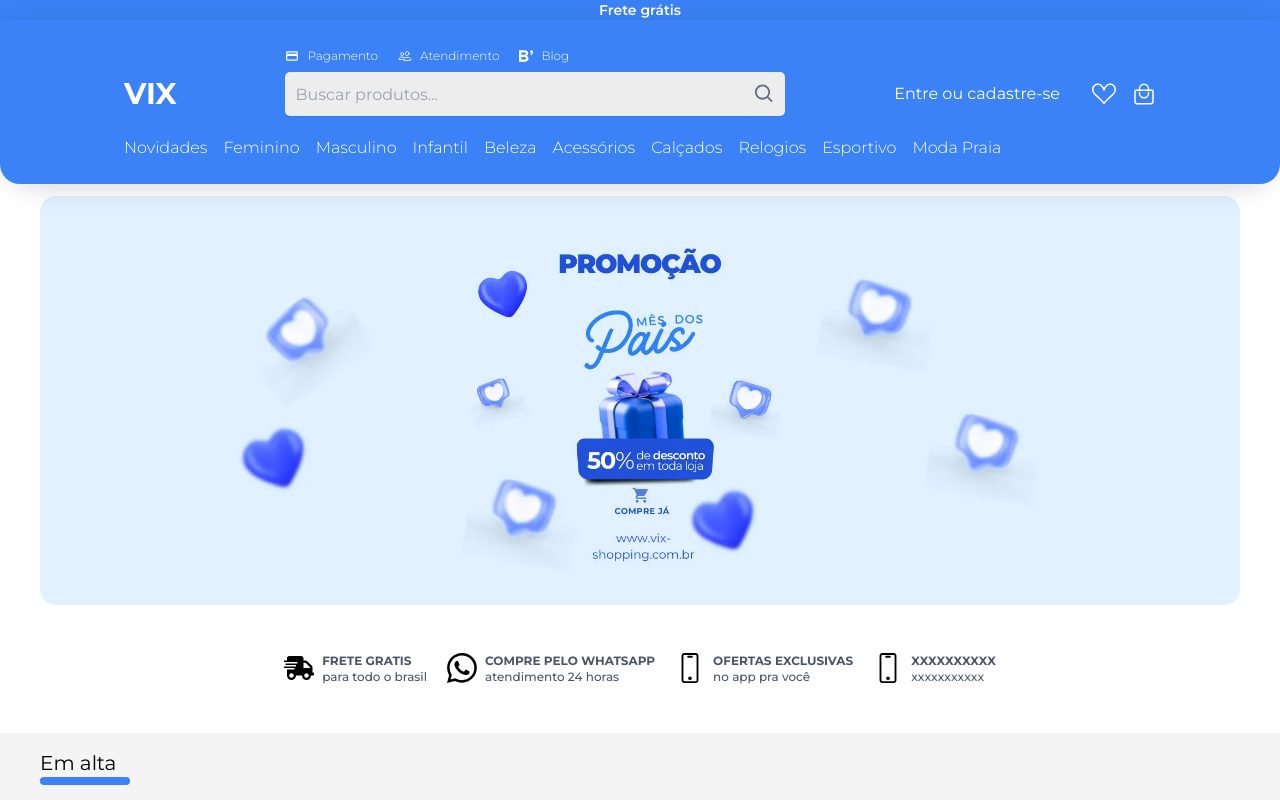
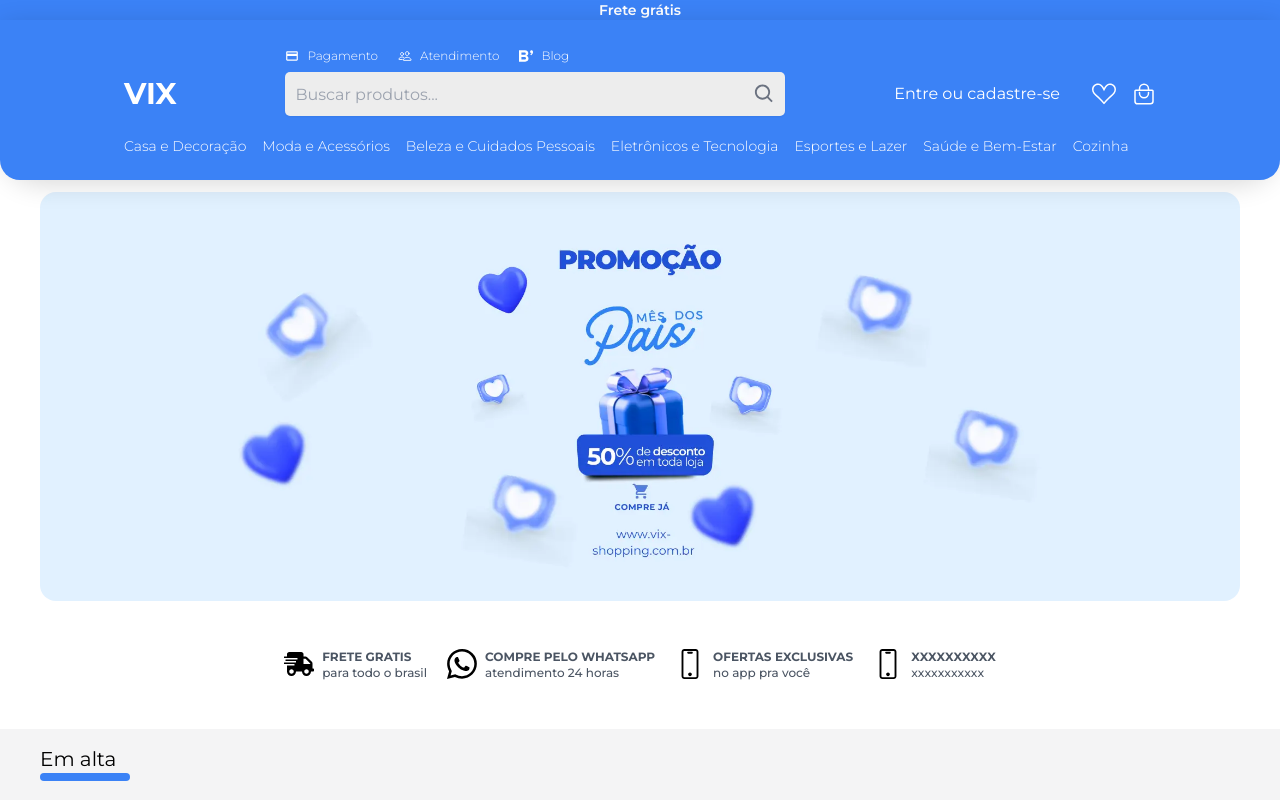
Before and after one commit to rayansilva9/vix-shopping, a Next.js app: page / in a window 1280 px wide. Shown: the top 800 px of the page. Built offline with nearby package versions, Linux system fonts and the light colour scheme; no server answers; the database is empty.

Commit message:
fixing header

```diff
--- a/components/header/header.tsx
+++ b/components/header/header.tsx
@@ -8,7 +8,8 @@ import { MdPayment } from 'react-icons/md'
 import { SiBloglovin } from 'react-icons/si'
 import MenuMobile from './menuHeader'
 import { Stack } from '@mui/material'
-import { useRouter } from 'next/navigation'
+import { usePathname } from 'next/navigation'
+import Link from 'next/link'
 
 const Header2: React.FC = () => {
   const [openMenu, setopenMenu] = React.useState(false)
@@ -21,26 +22,35 @@ const Header2: React.FC = () => {
       setopenMenu(true)
     }
   }
+  const pathname = usePathname()
 
   const CATEGORY = [
-    'Novidades',
-    'Feminino',
-    'Masculino',
-    'Infantil',
-    'Beleza',
-    'Acessórios',
-    'Calçados',
-    'Relogios',
-    'Esportivo',
-    'Moda Praia'
+    { name: 'Casa e Decoração' },
+    { name: 'Moda e Acessórios' },
+    { name: 'Beleza e Cuidados Pessoais' },
+    { name: 'Eletrônicos e Tecnologia' },
+    { name: 'Esportes e Lazer' },
+    { name: 'Saúde e Bem-Estar' },
+    { name: 'Cozinha' }
   ]
+  // const CATEGORY = [
+  //   { name: 'Casa e Decoração' },
+  //   { name: 'Moda e Acessórios' },
+  //   { name: 'Beleza e Cuidados Pessoais' },
+  //   { name: 'Eletrônicos e Tecnologia' },
+  //   { name: 'Esportes e Lazer' },
+  //   { name: 'Saúde e Bem-Estar' },
+  //   { name: 'Livros, Filmes e Música' },
+  //   { name: 'Cozinha' },
+  //   { name: 'Jardinagem e Ambiente Externo' },
+  //   { name: 'Viagens e Aventuras' },
+  // ]
 
-  const router = useRouter()
 
   return (
     <>
       <div className="w-full bg-blue-500">
-        <p className='text-center font-semibold text-sm text-white'> Frete grátis</p>
+        <p className="text-center font-semibold text-sm text-white"> Frete grátis</p>
       </div>
       <header
         style={{
@@ -49,24 +59,26 @@ const Header2: React.FC = () => {
           zIndex: 5,
           boxShadow: ' 0px 5px 28px -2px #0000002a',
           borderBottomLeftRadius: ' 40px',
-          borderBottomRightRadius: '40px',
+          borderBottomRightRadius: '40px'
         }}
       >
-        <div style={{
+        <div
+          style={{
             borderBottomLeftRadius: ' 20px',
-          borderBottomRightRadius: '20px',
-        }} className="py-6 px-4 bg-blue-500 text-white">
+            borderBottomRightRadius: '20px'
+          }}
+          className="py-6 px-4 bg-blue-500 text-white"
+        >
           <div className="hidden lg:inline">
             <div className="w-full flex items-center justify-between px-[108px]  pt-1">
               <div className="text-3xl text-white font-bold">
+                <Link href={"/"}>
                   <p
                     className="cursor-pointer relative top-3"
-                  onClick={() => {
-                    router.push('/')
-                  }}
                   >
                     VIX
                   </p>
+                </Link>
               </div>
               <div className="flex gap-2 md:flex-col">
                 <div className="flex gap-5">
@@ -96,7 +108,7 @@ const Header2: React.FC = () => {
                 >
                   <input
                     placeholder="Buscar produtos..."
-                    style={{ background: '#ededed', color: 'black', }}
+                    style={{ background: '#ededed', color: 'black' }}
                     className=" w-full rounded-md h-11"
                     type="text"
                   />
@@ -116,6 +128,7 @@ const Header2: React.FC = () => {
             <div className="flex gap-4 px-[108px] mt-5">
               {CATEGORY.map((e, i) => {
                 return (
+                  <Link href={'/categoria/' + e.name.replaceAll(' ', '-')}>
                     <p
                       key={i}
                       onMouseEnter={() => {
@@ -124,10 +137,14 @@ const Header2: React.FC = () => {
                       onMouseOut={() => {
                         setTchan('')
                       }}
-                    className={`relative ${Tchan} font-light`}
+                      className={`relative ${Tchan}  text-sm ${pathname == '/categoria/'.concat(e.name.replaceAll(' ', '-'))
+                        ? 'text-white font-semibold'
+                        : 'text-white font-light'
+                        }`}
                     >
-                    {e}
+                      {e.name}
                     </p>
+                  </Link>
                 )
               })}
             </div>
@@ -141,14 +158,9 @@ const Header2: React.FC = () => {
                   style={{ fontSize: '1.5rem' }}
                 />
               </div>
-              <p
-                onClick={() => {
-                  router.push('/')
-                }}
-                className="text-2xl"
-              >
-                VIX
-              </p>
+              <Link href={"/"}>
+                <p className="text-2xl">VIX</p>
+              </Link>
               <div className="flex items-center gap-2 cursor-pointer">
                 {' '}
                 <p className="hidden md:inline font-light">Entre ou cadastre-se</p>
@@ -182,7 +194,6 @@ const Header2: React.FC = () => {
         </div>
       </header>
     </>
-
   )
 }
 
--- a/components/home/section_Beneficios.tsx
+++ b/components/home/section_Beneficios.tsx
@@ -9,8 +9,8 @@ const SectionBeneficios: React.FC = () => {
         className="sct-beneficios  no-scrollbar bg-white my-3 py-5 rounded-xl flex justify-center w-full"
       >
         <ul className="w-full whitespace-nowrap px-3 py-4 flex md:justify-center items-center gap-5">
-          {beneficios.map((item: { label: JSX.Element, title: string, content: string }) => (
-            <li className="flex gap-2">
+          {beneficios.map((item: { label: JSX.Element, title: string, content: string }, i) => (
+            <li key={i} className="flex gap-2">
               <span className="text-3xl">{item.label}</span>
               <div>
                 <p className="text-xs text-gray-600 font-medium"><strong>{item.title}</strong></p>
--- a/package.json
+++ b/package.json
@@ -25,6 +25,7 @@
     "react-content-loader": "^6.2.0",
     "react-dom": "18.2.0",
     "react-icons": "^4.7.1",
+    "sharp": "^0.32.4",
     "stripe": "^11.4.0",
     "swiper": "^8.4.5"
   },
--- a/pages/_app.tsx
+++ b/pages/_app.tsx
@@ -3,13 +3,11 @@ import Footer from '../components/footer/footer'
 import Header2 from '../components/header/header'
 import '../styles/globals.css'
 import { Montserrat } from '@next/font/google'
-import Head from 'next/head';
-import { defaultHead } from 'next/head'
 
 const montserrat = Montserrat({
   preload: true,
   weight: [
-    // '100', '200', '300', '400', '500', '600', '700', '800', '900',
+    '100', '200', '300', '400', '500', '600', '700', '800', '900',
   ]
 })
 
--- a/pages/index.tsx
+++ b/pages/index.tsx
@@ -27,7 +27,6 @@ export const getStaticProps = async () => {
     }
   ))
 
-  console.log(products);
 
   return {
     props: {
```
Also changed, not shown: 2 other files (tests, documents, lock files or other folders). Lines whose indentation alone changed are shown as unchanged.
